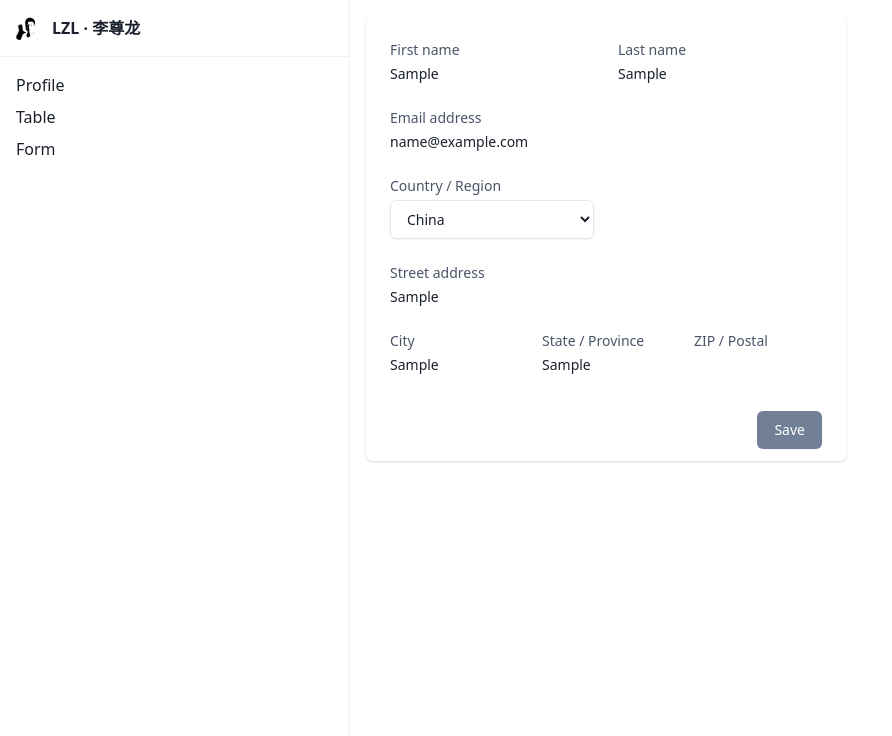
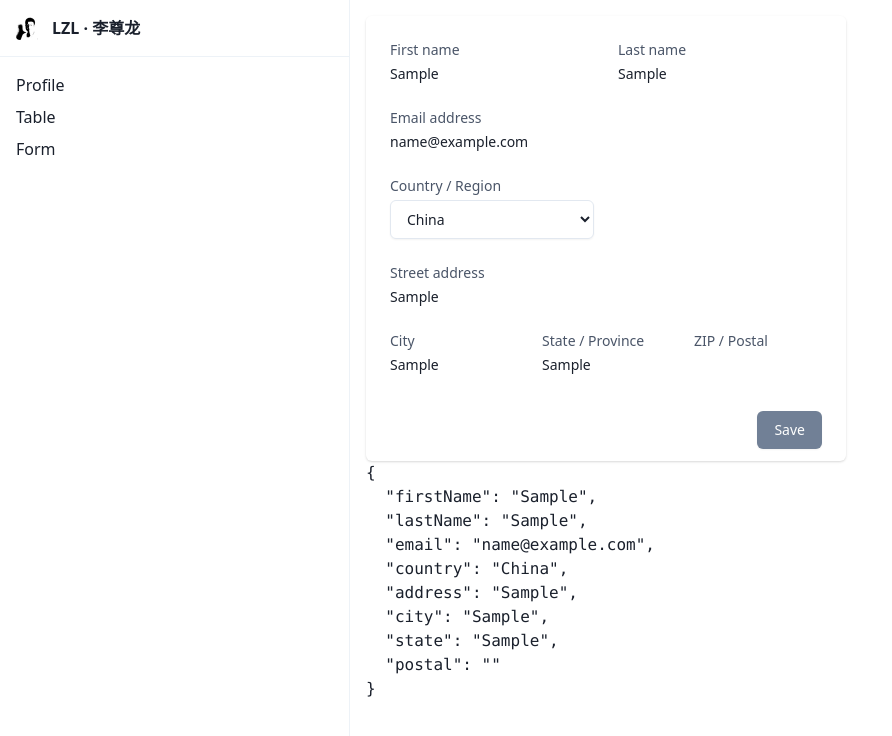
Before and after one commit to lzl/lzl.dev, a Next.js app: page /form in a window 1280 px wide. Both pictures are taken after typing "Sample", "Sample", "name@example.com", "Sample", "Sample", "Sample" into the empty fields and a click on the button "Save". Shown: the top 736 px of the page, without its empty margins (0-892 px from the left). Built offline with nearby package versions, Linux system fonts and the light colour scheme; what @tailwindcss/ui would draw is missing.

Commit message:
show formData

```diff
--- a/src/pages/form.js
+++ b/src/pages/form.js
@@ -1,13 +1,17 @@
+import { useState } from 'react'
 import { useForm } from 'react-hook-form'
 
 import LeftRight from '@/components/LeftRight'
 import Menu, { profileMenu } from '@/components/Menu'
+import { isEmptyObject } from '@/utils/helpers'
 
 function Right() {
   const { register, handleSubmit, errors } = useForm()
+  const [formData, setFormData] = useState({})
 
   const onSubmit = (data) => {
     console.log('onSubmit:', data)
+    setFormData(data)
   }
 
   console.log('errors:', errors)
@@ -156,6 +160,10 @@ function Right() {
           </div>
         </div>
       </form>
+      {!isEmptyObject(formData) && (
+        <pre>{JSON.stringify(formData, null, 2)}</pre>
+      )}
+      <div></div>
     </>
   )
 }
--- /dev/null
+++ b/src/utils/helpers.js
@@ -0,0 +1,3 @@
+export function isEmptyObject(obj) {
+  return Object.keys(obj).length === 0 && obj.constructor === Object
+}
```
